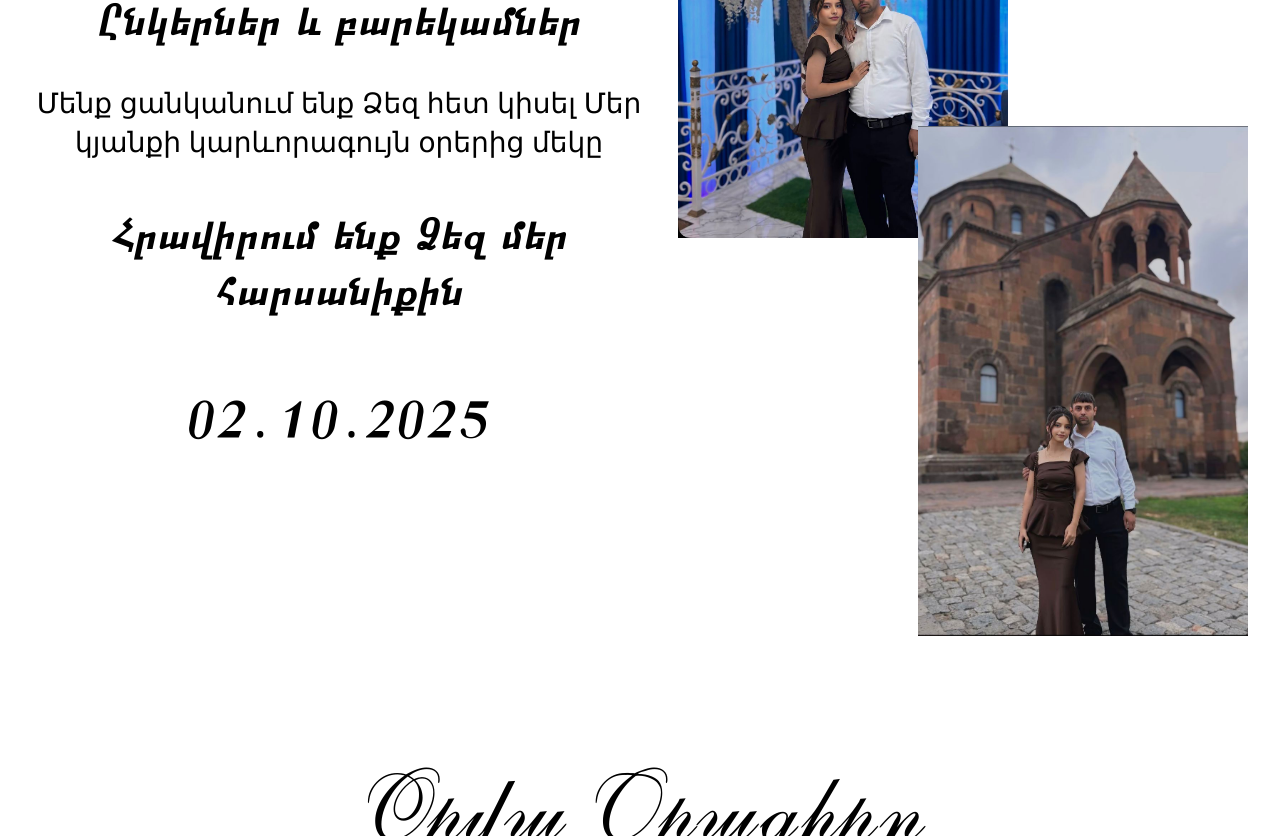
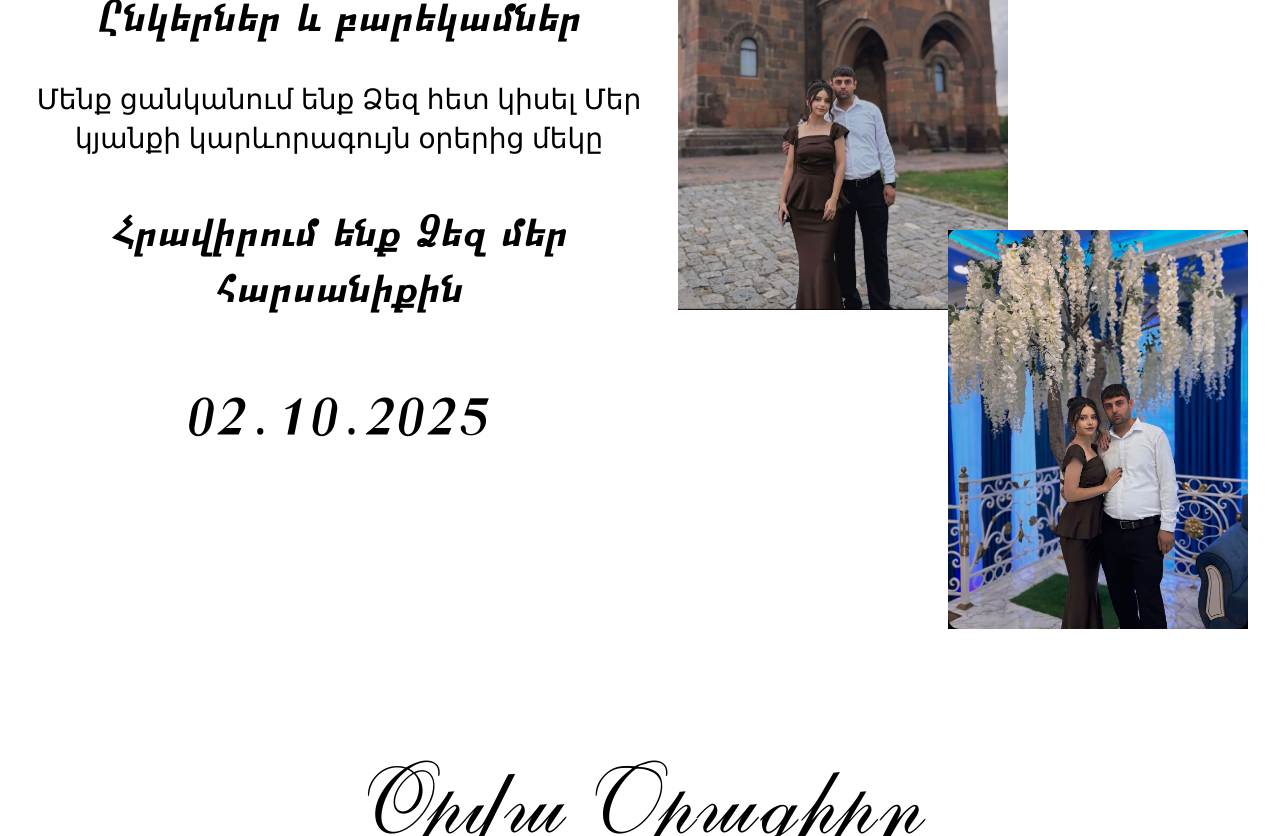
Before and after one commit to Hakob033/miqayel-anush, a Next.js app: page / in a window 1280 px wide. Shown: the part 1040-1876 px from the top of the page. Built offline with nearby package versions, Linux system fonts and the light colour scheme; a web font is replaced by a local one.

Commit message:
update version 4.3

```diff
--- a/src/app/page.tsx
+++ b/src/app/page.tsx
@@ -66,7 +66,7 @@ export default function Home() {
               >
                 <Image
                   alt="couple"
-                  src="/images/wedding-image-2.jpeg"
+                  src="/images/wedding-image-1.jpeg"
                   priority
                   width={270}
                   height={400}
@@ -75,7 +75,7 @@ export default function Home() {
               </motion.div>
             </div>
 
-            <div className="w-full flex justify-end -mt-28">
+            <div className="w-full flex justify-end -mt-20">
               <motion.div
                 initial={{ x: 200, opacity: 0 }}
                 animate={{ x: 0, opacity: 1 }}
@@ -84,11 +84,11 @@ export default function Home() {
               >
                 <Image
                   alt="couple"
-                  src="/images/wedding-image-1.jpeg"
+                  src="/images/wedding-image-2.jpeg"
                   priority
                   width={270}
                   height={400}
-                  className="object-cover xs:w-[330px]"
+                  className="object-cover xs:w-[300px]"
                 />
               </motion.div>
             </div>
```
